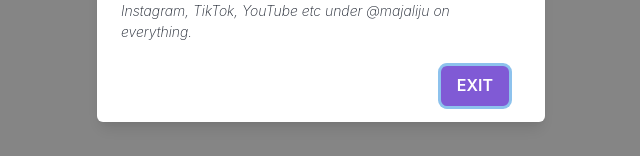
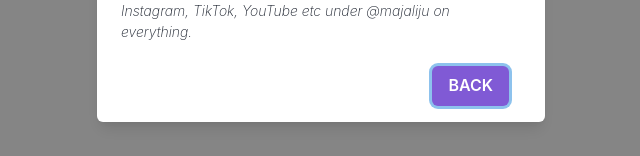
Before and after one commit to majaliju/artist-portfolio-page, a React (Create React App) app: page /about in a window 1280 px wide. Both pictures are taken after a click on the picture 640 px from the left and 260 px from the top of the page. Shown: the part 584-740 px from the top of the page, without its empty margins (319-959 px from the left). Built offline with nearby package versions, Linux system fonts and the light colour scheme.

Commit message:
edited text in components

```diff
--- a/src/components/About.js
+++ b/src/components/About.js
@@ -61,7 +61,7 @@
 
           <ModalFooter>
             <Button colorScheme="purple" mr={3} onClick={onClose}>
-              EXIT
+              BACK
             </Button>
           </ModalFooter>
         </ModalContent>
--- a/src/components/SongForm.js
+++ b/src/components/SongForm.js
@@ -37,6 +37,8 @@
   };
 
   // handleSubmit for the button, sends it up to SongRequests
+  // check also if the user doesn't enter empty values;
+  // if so, they're requested to enter an actual song
   const handleSubmit = (e) => {
     e.preventDefault();
     if (form.artistName !== "" && form.songName !== "") {
```
